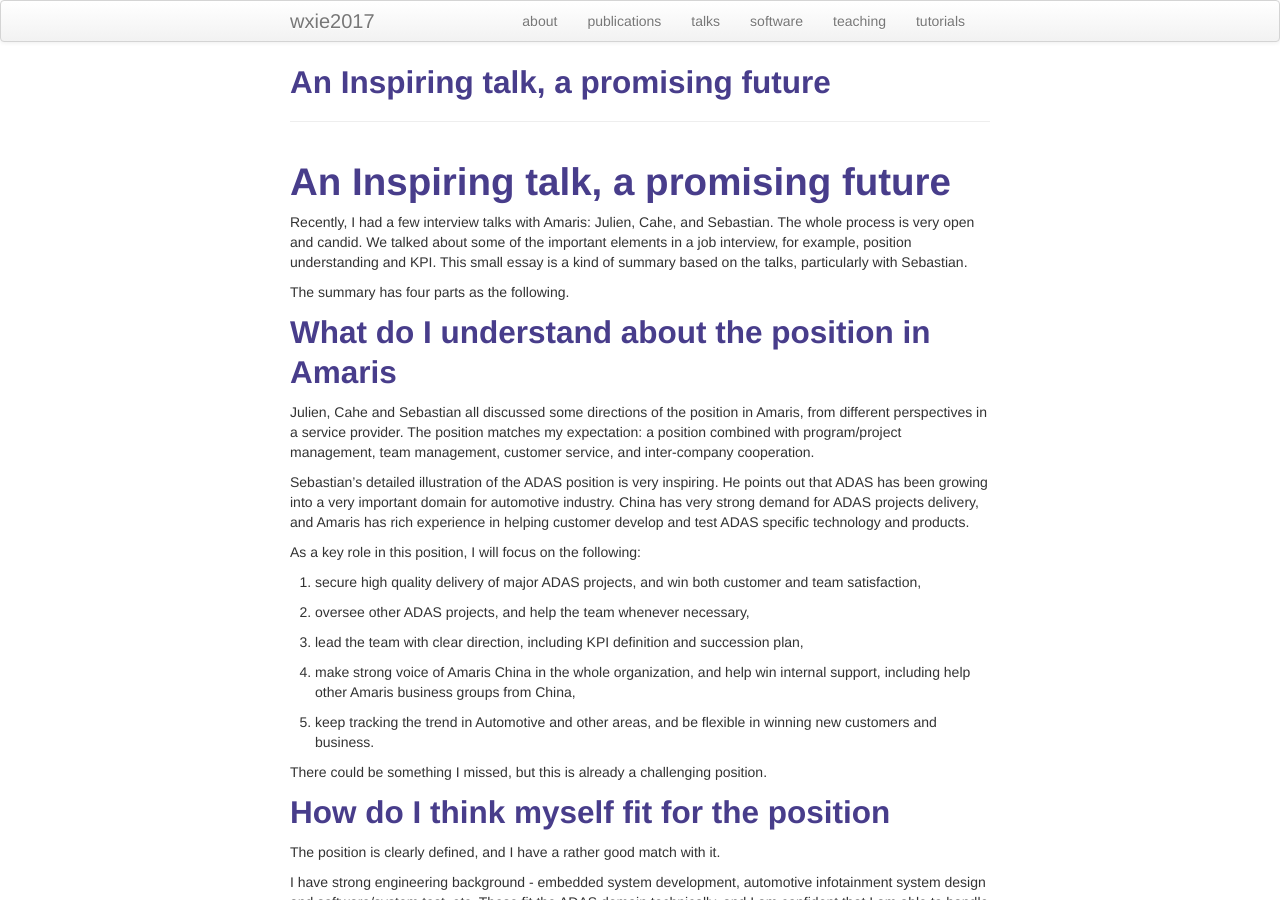
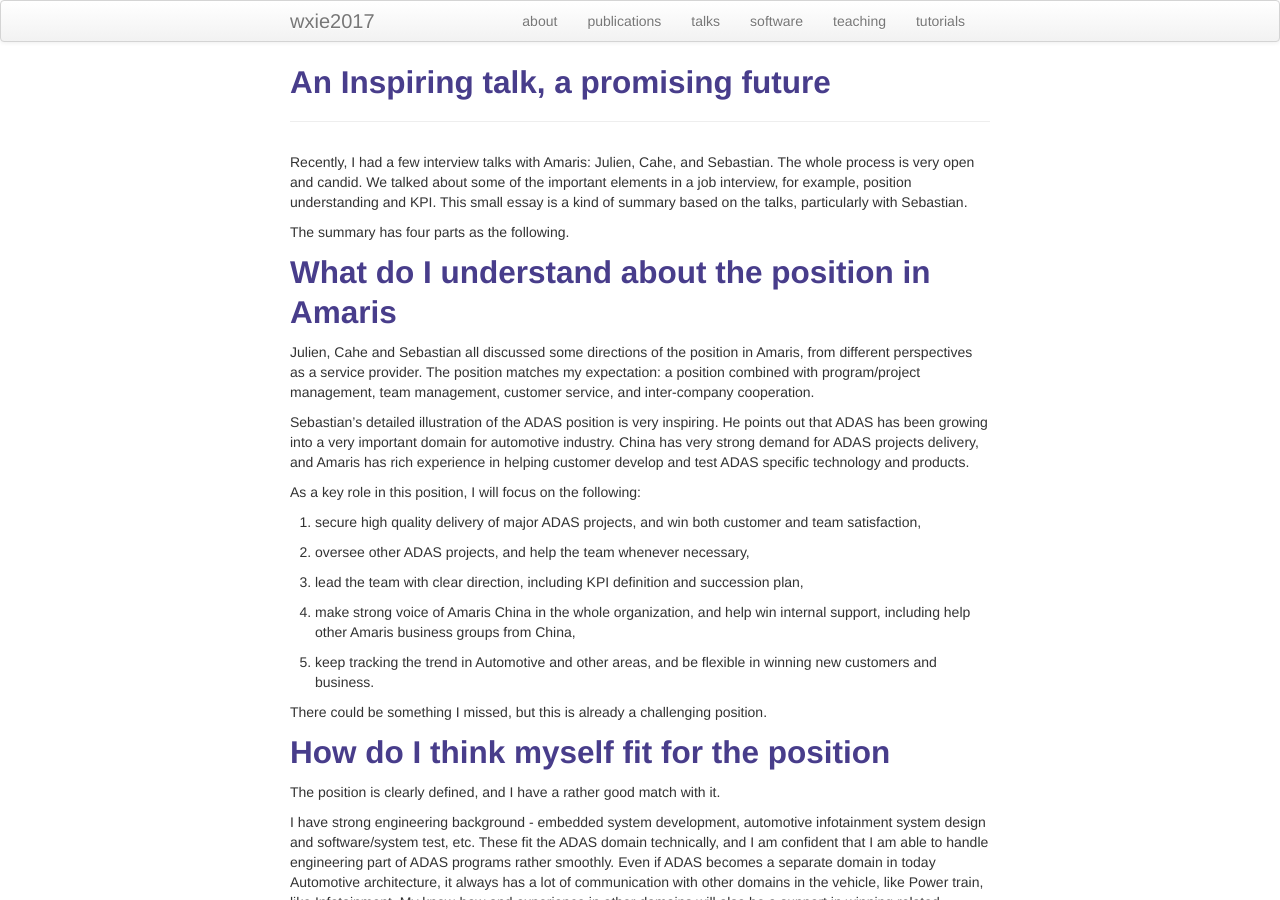
Before and after one commit to wxie2017/wxie2017.github.io, a Jekyll site: the page built from pages/article/talk-future.md, in a window 1280 px wide and 900 px high. Built offline with Jekyll 4.4.1, drawn with Linux system fonts in a browser that asks for light colours.

Commit message:
correct errors

```diff
--- a/pages/article/talk-future.md
+++ b/pages/article/talk-future.md
@@ -4,8 +4,6 @@
 description: summary of talk in Amaris on 2022-12-26
 ---
 
-
-# An Inspiring talk, a promising future
 
 Recently, I had a few interview talks with Amaris: Julien, Cahe, and Sebastian.
 The whole process is very open and candid. We talked about some of the important
@@ -17,7 +15,7 @@
 ## What do I understand about the position in Amaris
 
 Julien, Cahe and Sebastian all discussed some directions of the position in Amaris,
-from different perspectives in a service provider. The position matches my expectation:
+from different perspectives as a service provider. The position matches my expectation:
 a position combined with program/project management, team management, customer service,
 and inter-company cooperation.
 
```
